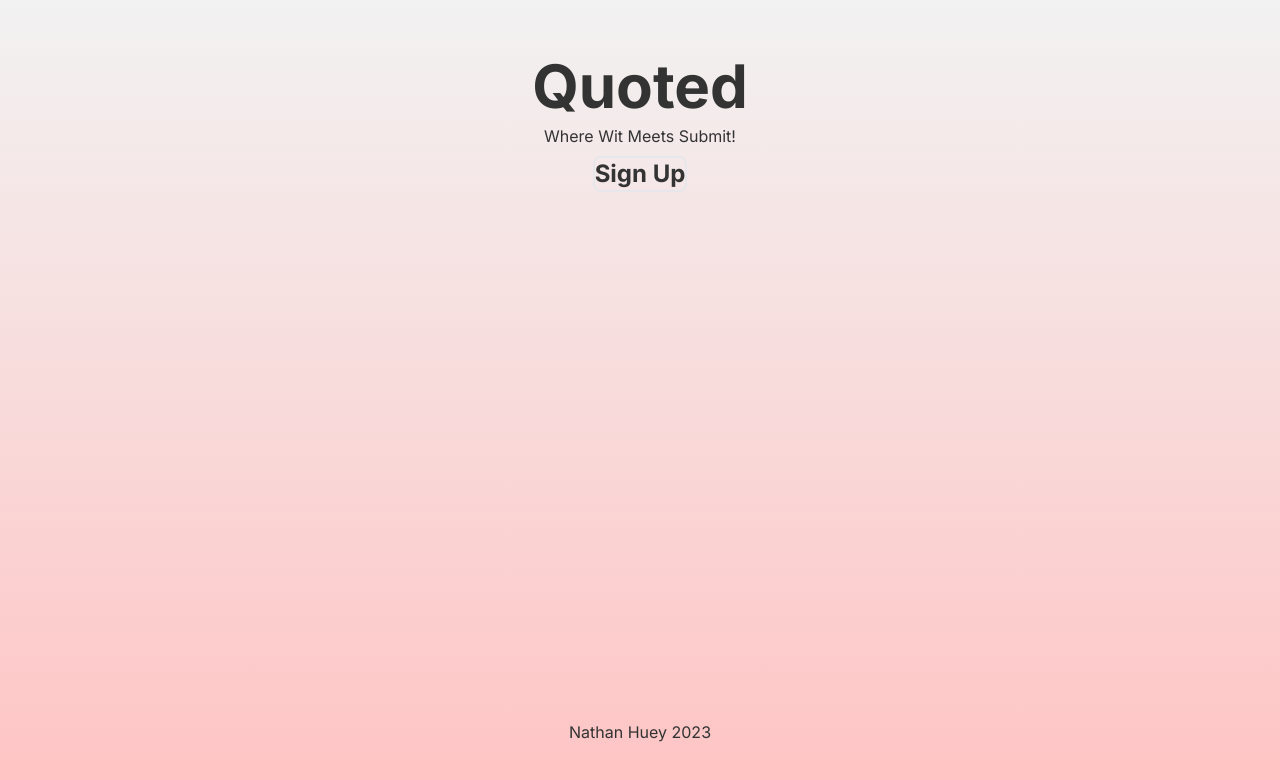
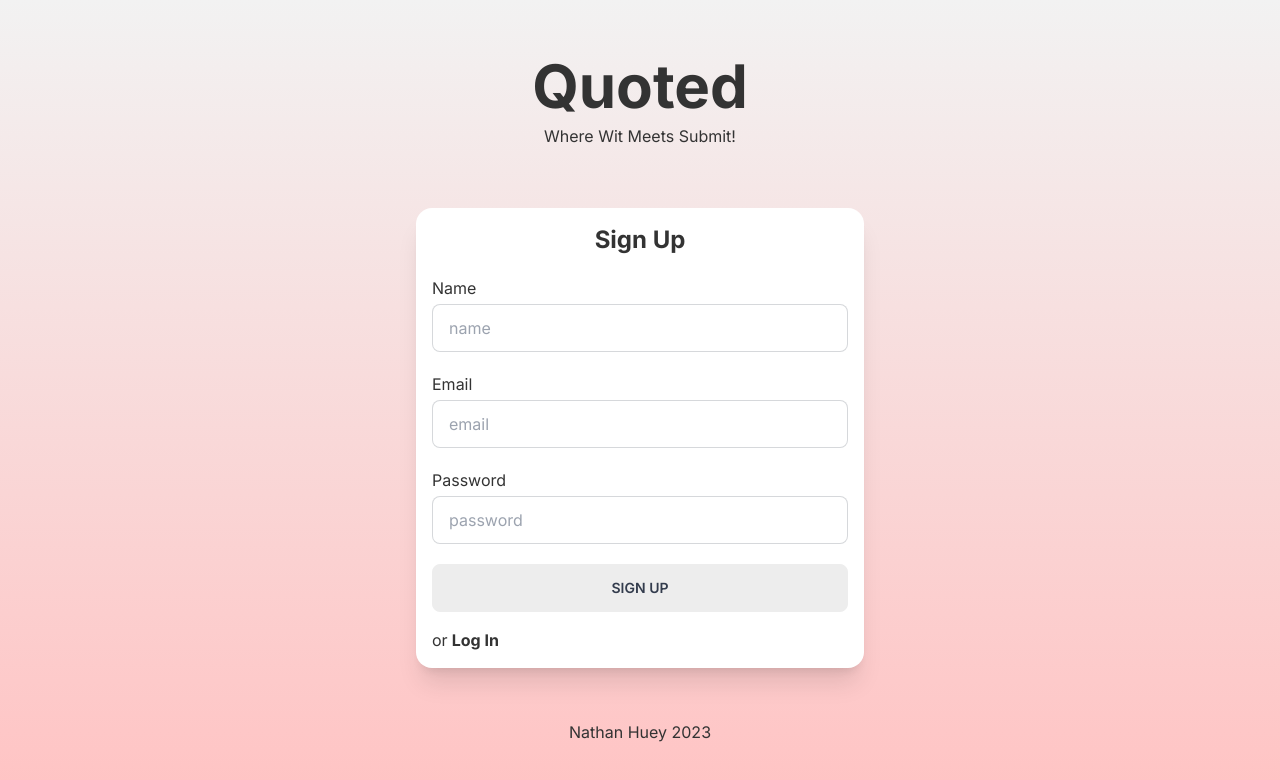
Before and after one commit to njhuey/Quoted, a Next.js app: page /signup in a window 1280 px wide. Shown: the top 780 px of the page. Built offline with nearby package versions, Linux system fonts and the light colour scheme; no server answers.

Commit message:
feat: added sign up page

```diff
--- a/src/app/signup/page.tsx
+++ b/src/app/signup/page.tsx
@@ -1,8 +1,122 @@
-export default function Home() {
+"use client";
+import { useState } from "react";
+import Link from "next/link";
+import { useRouter } from "next/navigation";
+import { useFormik } from "formik";
+import * as Yup from "yup";
+import { createUserWithEmailAndPassword } from "firebase/auth";
+import { auth, db } from "../../config";
+import { collection, addDoc } from "firebase/firestore";
+
+export default function Signup() {
+  const router = useRouter();
+
+  const [userError, setUserError] = useState(false);
+
+  const formik = useFormik({
+    initialValues: {
+      name: "",
+      email: "",
+      password: "",
+    },
+    validationSchema: Yup.object({
+      name: Yup.string()
+        .max(30, "Must be 30 characters or less")
+        .required("First Name Required"),
+      email: Yup.string()
+        .email("Invalid email address")
+        .required("Email Required"),
+      password: Yup.string()
+        .max(20, "Must be 20 characters or less")
+        .min(6, "Must be 6 characters or more")
+        .required("Password Required"),
+    }),
+    onSubmit: ({ name, email, password }) => {
+      createUserWithEmailAndPassword(auth, email, password)
+        .then((userCredential) => {
+          const user = userCredential.user;
+          addDoc(collection(db, "users"), {
+            name: name,
+          })
+            .then((docRef) => {
+              router.push("/");
+            })
+            .catch((error) => {
+              console.log("error adding user to firestore");
+            });
+        })
+        .catch((error) => {
+          setUserError(true);
+          console.log(error);
+        });
+    },
+  });
+
   return (
-    <div className="flex-grow items-center justify-center">
-      <div className="border-2 rounded-lg">
-        <h2 className="text-2xl font-bold">Sign Up</h2>
+    <div className="flex flex-grow w-full justify-center items-center py-8">
+      <div className="card bg-base-100 shadow-xl max-w-md w-full h-min p-4">
+        <div className="flex w-full justify-center mb-4 h-full">
+          <h2 className="text-2xl font-bold">Sign Up</h2>
+        </div>
+        <form onSubmit={formik.handleSubmit}>
+          <h1 className="my-1">Name</h1>
+          <input
+            id="name"
+            type="text"
+            placeholder="name"
+            className={`input input-bordered ${
+              formik.touched.name && formik.errors.name ? "input-error" : ""
+            } w-full mb-1`}
+            {...formik.getFieldProps("name")}
+          />
+          {formik.touched.name && formik.errors.name ? (
+            <div className="text-red-600">{formik.errors.name}</div>
+          ) : null}
+          <div className="mb-4" />
+          <h1 className="my-1">Email</h1>
+          <input
+            id="email"
+            type="text"
+            placeholder="email"
+            className={`input input-bordered ${
+              formik.touched.email && formik.errors.email ? "input-error" : ""
+            } w-full mb-1`}
+            {...formik.getFieldProps("email")}
+          />
+          {formik.touched.email && formik.errors.email ? (
+            <div className="text-red-600">{formik.errors.email}</div>
+          ) : null}
+          <div className="mb-4" />
+          <h1 className="my-1">Password</h1>
+          <input
+            id="password"
+            type="password"
+            placeholder="password"
+            className={`input input-bordered ${
+              formik.touched.password && formik.errors.password
+                ? "input-error"
+                : ""
+            } w-full mb-1`}
+            {...formik.getFieldProps("password")}
+          />
+          {formik.touched.password && formik.errors.password ? (
+            <div className="text-red-600">{formik.errors.password}</div>
+          ) : null}
+          <div className="mb-2" />
+          <button className="btn btn-full w-full my-2 capitalize" type="submit">
+            SIGN UP
+          </button>
+        </form>
+        {userError ? (
+          <div className="text-red-600">Invalid email or password</div>
+        ) : null}
+        <div className="mb-2" />
+        <div>
+          or
+          <Link href="/login" className="ml-1 link link-hover font-bold">
+            Log In
+          </Link>
+        </div>
       </div>
     </div>
   );
```
